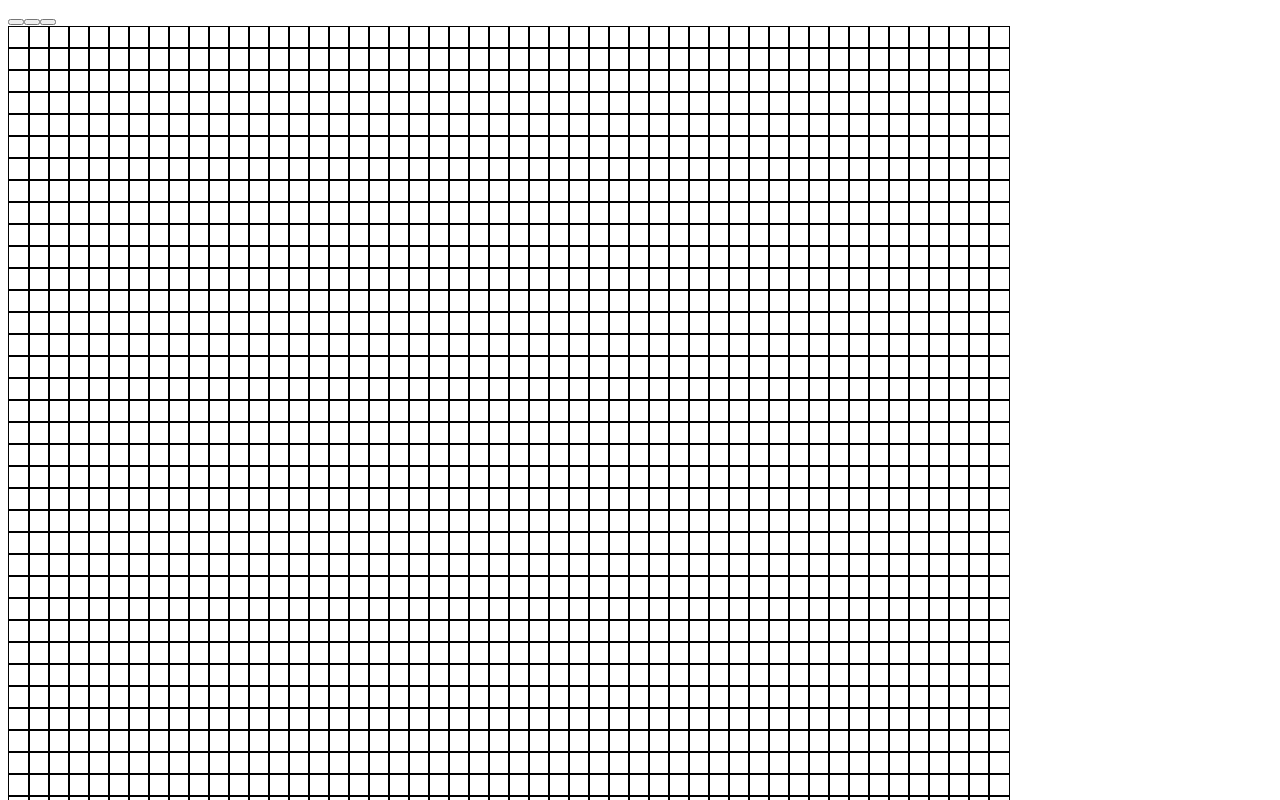
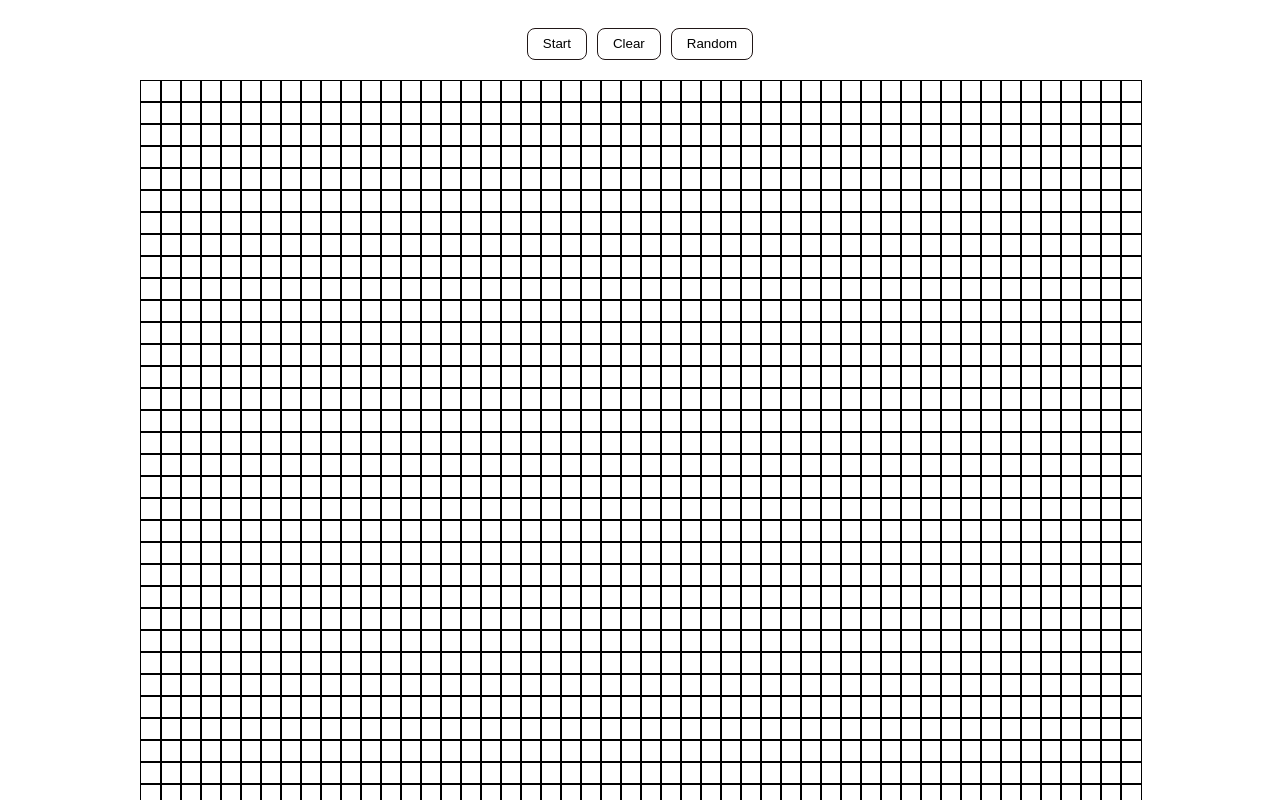
Before and after one commit to Eugenech1988/seeking-t, a React (Create React App) app: page / in a window 1280 px wide. Shown: the top 800 px of the page. Built offline with nearby package versions, Linux system fonts and the light colour scheme.

Commit message:
buttons added

```diff
--- a/src/App.tsx
+++ b/src/App.tsx
@@ -19,28 +19,39 @@ const App: React.FC = () => {
   const [started, setStarted] = useState(false)
   // console.log(grid);
 
-  const onGridCellClick = (i: number, j: number) => () => {
+  const onGridCellClick = (rowIndex: number, colIndex: number) => () => {
     const deepGrid: number[][] = cloneDeep(grid)
-    deepGrid[i][j] = grid[i][j] ? 0 : 1;
+    deepGrid[rowIndex][colIndex] = grid[rowIndex][colIndex] ? 0 : 1;
     setGrid(deepGrid)
+  }
+
+  const onClearClick = () => {
+    setGrid(generateEmptyGrid())
   }
 
   return (
     <div className="app">
       <div className="buttons-wrapper">
         <button
-          className='start-button'
-        />
+          className='btn start-button'
+        >
+          Start
+        </button>
         <button
-          className='clear-button'
-        />
+          className='btn clear-button'
+          onClick={onClearClick}
+        >
+          Clear
+        </button>
         <button
-          className='random-button'
-        />
+          className='btn random-button'
+        >
+          Random
+        </button>
       </div>
       <div className="grid">
-        {grid.map((rows, i) =>
-          rows.map((col, j) =>
+        {grid.map((rows:number[], i:number) =>
+          rows.map((col:number, j:number) =>
             <div
               onClick={onGridCellClick(i, j)}
               className={'grid-cell ' + (grid[i][j] ? 'active' : '')}
--- a/src/style.scss
+++ b/src/style.scss
@@ -1,6 +1,7 @@
 .grid {
   display: grid;
   grid-template-columns: repeat(50, 20px);
+  justify-content: center;
 }
 .grid-cell {
   border: 1px solid black;
@@ -11,3 +12,23 @@
     background-color: #211717;
   }
 }
+.buttons-wrapper {
+  padding-top: 20px;
+  margin-bottom: 20px;
+  text-align: center;
+}
+.btn {
+  line-height: 30px;
+  background-color: white;
+  border-radius: 8px;
+  padding: 0 15px;
+  border: 1px solid #211717;
+  margin-right: 10px;
+  cursor: pointer;
+  &:focus {
+    outline: none;
+  }
+  &:last-child {
+    margin-right: 0;
+  }
+}
```
